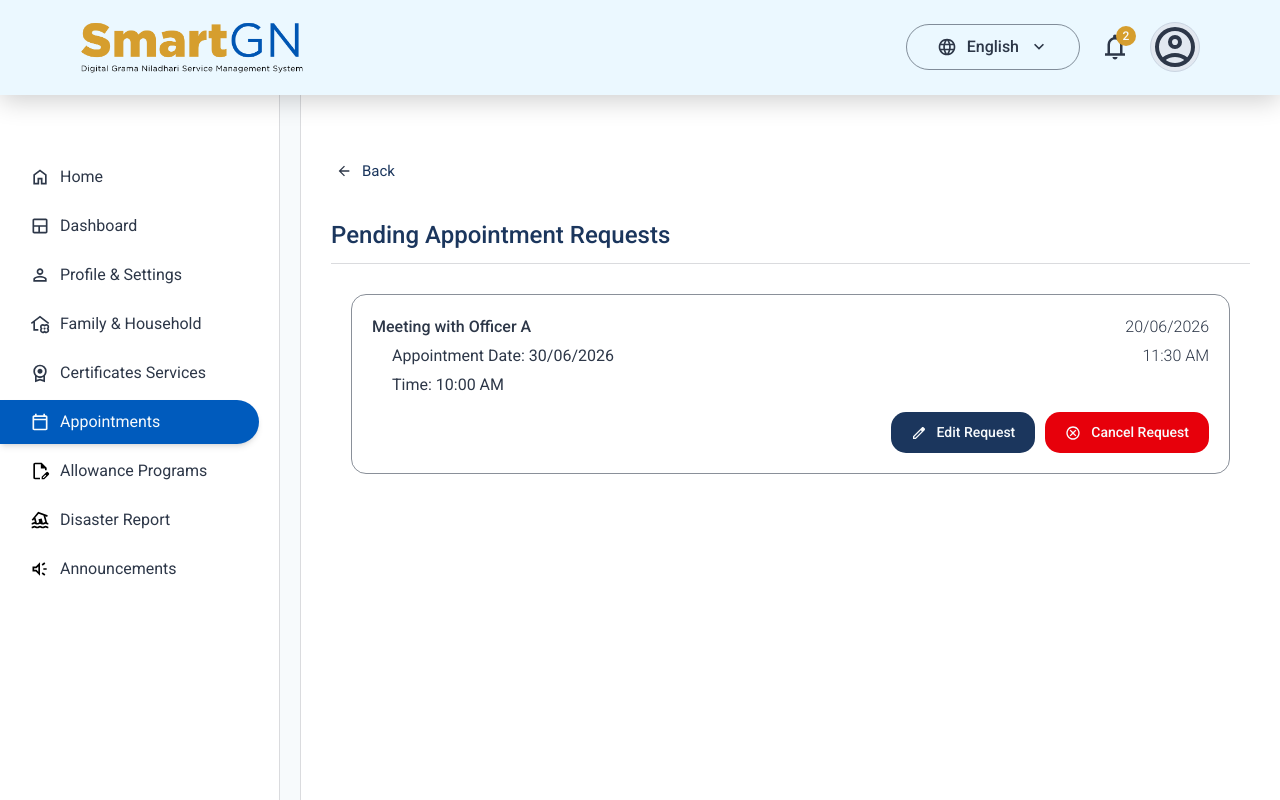
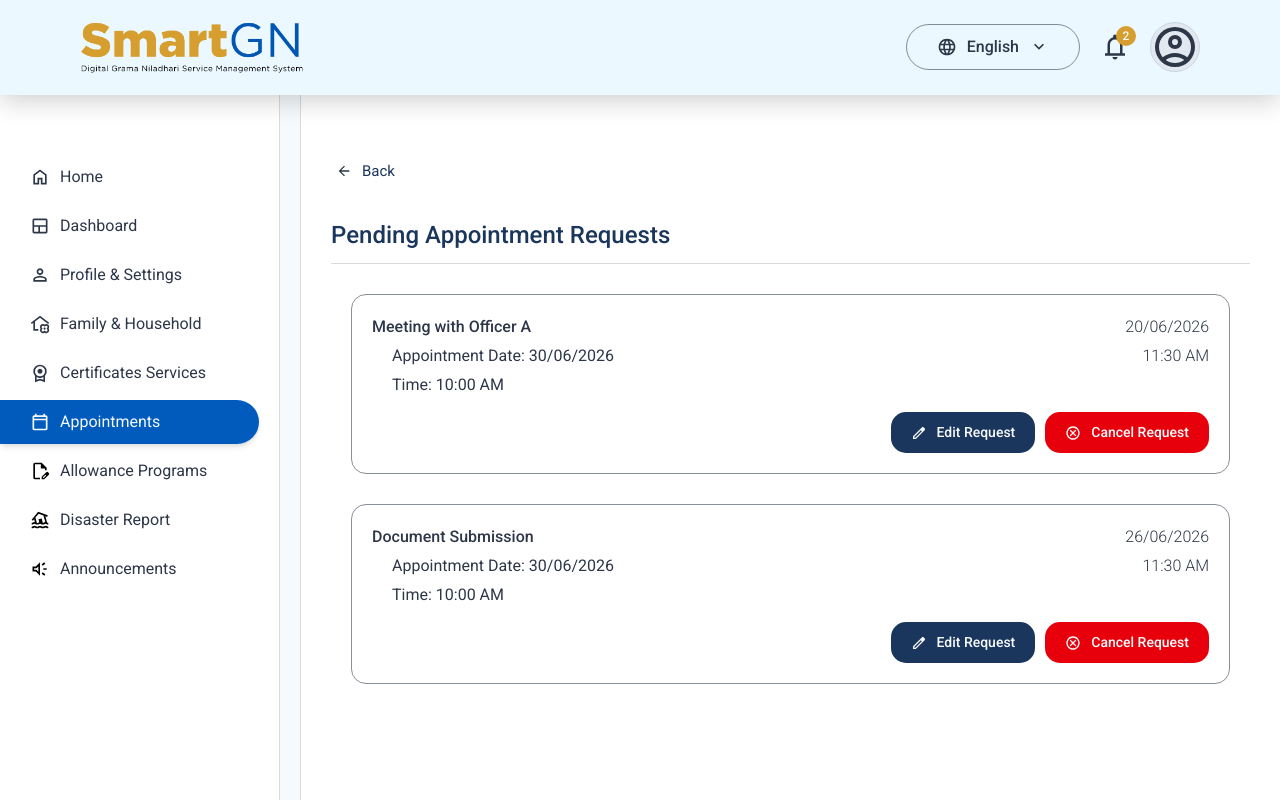
Before and after one commit to Mogith-Code/SmartGN-Digital-GN-Service-Management-System, a React (Vite) app in the folder SmartGN/: page /RAppointment/PendingAppointmentRequests in a window 1280 px wide. Shown: the top 800 px of the page. Built offline with nearby package versions, Linux system fonts and the light colour scheme.

Commit message:
Update CalenderLayout.jsx

```diff
--- a/SmartGN/src/Components/AppointmentsPage/CalenderLayout.jsx
+++ b/SmartGN/src/Components/AppointmentsPage/CalenderLayout.jsx
@@ -93,8 +93,8 @@ function CalendarLayout({ onDateSelect }) {
   // ============================================================================
   // BOOKINGS DATA - June 25 and 30 are booked
   // ============================================================================
-  const [appointments, setAppointments] = useState([
-    { day: 25, month: 5, year: 2026 }, // June 25, 2026 (Month: 5 = June)
+  const [appointmentsDate, setAppointmentsDate] = useState([
+    { day: 21, month: 5, year: 2026 }, // June 25, 2026 (Month: 5 = June)
     { day: 30, month: 5, year: 2026 }, // June 30, 2026
   ]);
 
@@ -164,7 +164,7 @@ function CalendarLayout({ onDateSelect }) {
   // CHECK IF DATE HAS BOOKING
   // ============================================================================
   const hasBooking = (day, month, year) => {
-    return appointments.some(
+    return appointmentsDate.some(
       (app) => app.day === day && app.month === month && app.year === year,
     );
   };
@@ -375,7 +375,7 @@ function CalendarLayout({ onDateSelect }) {
                 {/* ============================================================ */}
                 {/* INDICATOR DOTS */}
                 {/* ============================================================ */}
-                <div className="h-2 w-2 flex items-center justify-center gap-1">
+                <div className="flex items-center justify-between gap-1">
                   {/* TODAY DOT - Green dot for today */}
                   {today && (
                     <span className="w-2 h-2 bg-[#22C55E] rounded-full"></span>
--- a/SmartGN/src/Components/AppointmentsPage/PendingAppointmentRequests.jsx
+++ b/SmartGN/src/Components/AppointmentsPage/PendingAppointmentRequests.jsx
@@ -87,6 +87,34 @@ function PendingAppointmentRequests() {
               </button>
             </div>
           </div>
+
+          <div className="mx-[50px] mt-[30px] flex flex-col gap-[5px] border border-[#2D37488D] rounded-[15px] p-[20px]">
+            <div className="flex justify-between text-[16px] text-[#2D3748]">
+              <span className="font-medium">Document Submission</span>
+              <span className="font-light">26/06/2026</span>
+            </div>
+
+            <div className="ml-[20px] flex justify-between text-[16px] text-[#2D3748]">
+              <span className="font-regular">Appointment Date: 30/06/2026</span>
+              <span className="font-light">11:30 AM</span>
+            </div>
+
+            <div className="ml-[20px] flex justify-between text-[16px] text-[#2D3748]">
+              <span className="font-regular">Time: 10:00 AM</span>
+            </div>
+
+            <div className="flex justify-end gap-[10px] mt-[10px]">
+              <button className="flex gap-[10px] items-center px-[20px] py-[10px] bg-[#1B365D] text-[#F7FAFC] rounded-[15px] hover:bg-[#005BBD] transition-colors text-[14px] font-medium cursor-pointer">
+                <img src={editIcon} alt="editIcon" className="h-[16px]" />
+                <span>{t.edit}</span>
+              </button>
+
+              <button className="flex gap-[10px] items-center px-[20px] py-[10px] bg-[#E7000B] text-[#F7FAFC] rounded-[15px] hover:bg-[#FF000C] transition-colors text-[14px] font-medium cursor-pointer">
+                <img src={cancelIcon} alt="cancelIcon" className="h-[16px]" />
+                <span>{t.cancel}</span>
+              </button>
+            </div>
+          </div>
         </div>
       </div>
 
```
